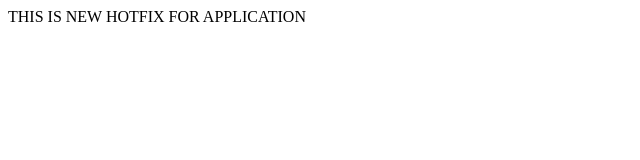
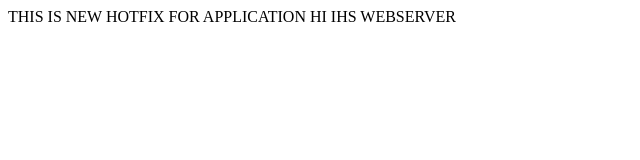
Before and after one commit to twas1828/alldemofile, a plain HTML site: page index.html in a window 1280 px wide. Shown: the whole page, without its empty margins (0-640 px from the left). Drawn offline with Linux system fonts and the light colour scheme.

Commit message:
added new html tags

```diff
--- a/index.html
+++ b/index.html
@@ -1 +1,4 @@
 THIS IS NEW HOTFIX FOR APPLICATION
+
+<html>HI IHS WEBSERVER
+</html>
```
